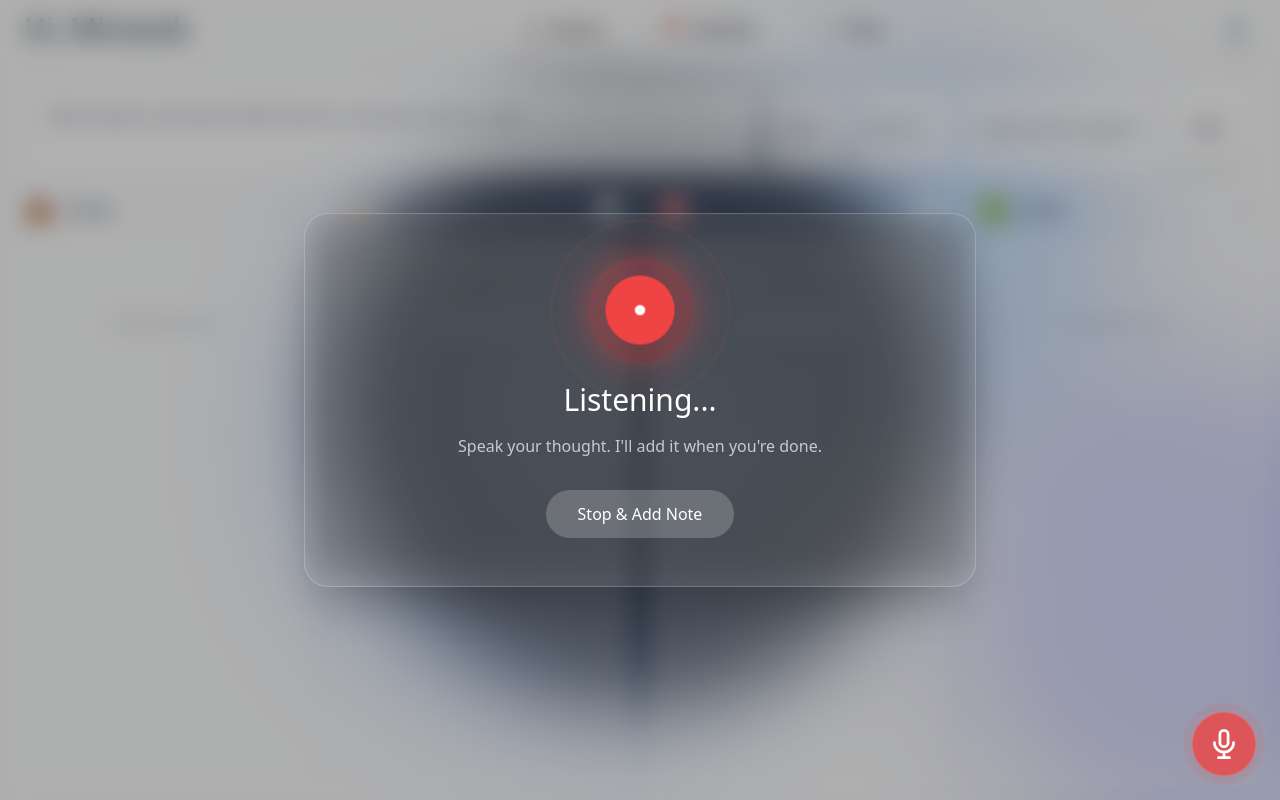
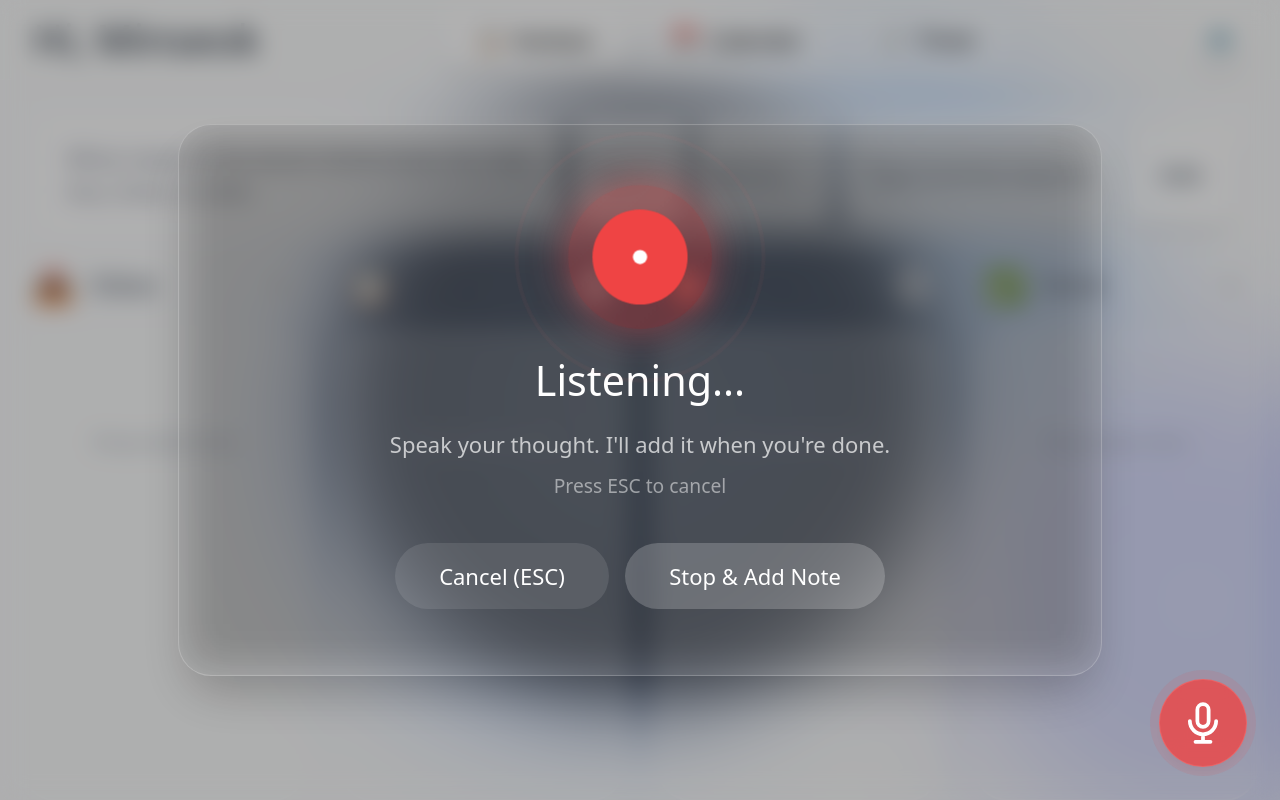
Before and after one commit to euteryu/Kalenote, a React (Vite) app: page / in a window 1280 px wide. Both pictures are taken after a click on the button "Voice Input (Ctrl+K)". Built offline with nearby package versions, Linux system fonts and the light colour scheme.

Commit message:
font increased timer fixed

```diff
--- a/src/components/Timer/TimerView.tsx
+++ b/src/components/Timer/TimerView.tsx
@@ -6,10 +6,8 @@ export const TimerView = () => {
   const [isRunning, setIsRunning] = useState(false);
   const [isPaused, setIsPaused] = useState(false);
 
-  // Timer state (HH:MM:SS)
-  const [hours, setHours] = useState(0);
-  const [minutes, setMinutes] = useState(25);
-  const [seconds, setSeconds] = useState(0);
+  // Timer state - use total seconds for accurate countdown
+  const [totalSeconds, setTotalSeconds] = useState(1500); // 25 minutes default
 
   // Input state - store as strings for better input control
   const [inputHours, setInputHours] = useState('00');
@@ -22,36 +20,25 @@ export const TimerView = () => {
   const intervalRef = useRef<number | null>(null);
   const startTimeRef = useRef<number>(0);
 
+  // Derive hours, minutes, seconds from totalSeconds
+  const hours = Math.floor(totalSeconds / 3600);
+  const minutes = Math.floor((totalSeconds % 3600) / 60);
+  const seconds = totalSeconds % 60;
+
   // Timer countdown
   useEffect(() => {
     if (!isRunning || isPaused || mode !== 'timer') return;
 
     intervalRef.current = window.setInterval(() => {
-      setSeconds((s) => {
-        if (s > 0) return s - 1;
-
-        setMinutes((m) => {
-          if (m > 0) {
-            setSeconds(59);
-            return m - 1;
-          }
-
-          setHours((h) => {
-            if (h > 0) {
-              setMinutes(59);
-              setSeconds(59);
-              return h - 1;
-            }
-
-            // Timer finished
-            setIsRunning(false);
-            if (intervalRef.current) clearInterval(intervalRef.current);
-            playSound();
-            return 0;
-          });
+      setTotalSeconds((prev) => {
+        if (prev <= 0) {
+          // Timer finished
+          setIsRunning(false);
+          if (intervalRef.current) clearInterval(intervalRef.current);
+          playSound();
           return 0;
-        });
-        return 0;
+        }
+        return prev - 1;
       });
     }, 1000);
 
@@ -99,11 +86,10 @@ export const TimerView = () => {
       const m = parseInt(inputMinutes) || 0;
       const s = parseInt(inputSeconds) || 0;
 
-      if (h === 0 && m === 0 && s === 0) return;
+      const total = h * 3600 + m * 60 + s;
+      if (total === 0) return;
 
-      setHours(h);
-      setMinutes(m);
-      setSeconds(s);
+      setTotalSeconds(total);
     }
 
     setIsRunning(true);
@@ -123,9 +109,10 @@ export const TimerView = () => {
     setIsPaused(false);
 
     if (mode === 'timer') {
-      setHours(parseInt(inputHours) || 0);
-      setMinutes(parseInt(inputMinutes) || 0);
-      setSeconds(parseInt(inputSeconds) || 0);
+      const h = parseInt(inputHours) || 0;
+      const m = parseInt(inputMinutes) || 0;
+      const s = parseInt(inputSeconds) || 0;
+      setTotalSeconds(h * 3600 + m * 60 + s);
     } else {
       setStopwatchTime(0);
     }
--- a/src/components/VoiceOverlay.tsx
+++ b/src/components/VoiceOverlay.tsx
@@ -4,7 +4,7 @@ import { useStore } from '../store';
 import { useToast } from '../hooks/useToast';
 
 export const VoiceOverlay = () => {
-  const { isVoiceActive, setVoiceActive, addTask } = useStore();
+  const { isVoiceActive, setVoiceActive, addTask, currentView } = useStore();
   const { addToast } = useToast();
   const [transcript, setTranscript] = useState('');
   const [isListening, setIsListening] = useState(false);
@@ -96,6 +96,15 @@ export const VoiceOverlay = () => {
     }
   };
 
+  const cancelVoice = () => {
+    if (recognitionRef.current && isListening) {
+      recognitionRef.current.stop();
+      setIsListening(false);
+      setVoiceActive(false);
+      setTranscript('');
+    }
+  };
+
   const submitVoiceNote = (text: string) => {
     addTask({
       content: text,
@@ -108,11 +117,18 @@ export const VoiceOverlay = () => {
     setVoiceActive(false);
   };
 
-  // Listen for "Hey Kale" wake word (simplified - just button for now)
+  // Keyboard shortcuts
   useEffect(() => {
     const handleKeyDown = (e: KeyboardEvent) => {
-      // Ctrl/Cmd + K to activate voice
-      if ((e.ctrlKey || e.metaKey) && e.key === 'k') {
+      // Escape to cancel voice mode
+      if (e.key === 'Escape' && isVoiceActive) {
+        e.preventDefault();
+        cancelVoice();
+        return;
+      }
+
+      // Ctrl/Cmd + K to activate voice (only in Kanban view)
+      if ((e.ctrlKey || e.metaKey) && e.key === 'k' && currentView === 'kanban') {
         e.preventDefault();
         if (!isVoiceActive) {
           startListening();
@@ -122,7 +138,12 @@ export const VoiceOverlay = () => {
 
     window.addEventListener('keydown', handleKeyDown);
     return () => window.removeEventListener('keydown', handleKeyDown);
-  }, [isVoiceActive]);
+  }, [isVoiceActive, currentView]);
+
+  // Only show voice button in Kanban view
+  if (currentView !== 'kanban') {
+    return null;
+  }
 
   return (
     <>
@@ -177,6 +198,7 @@ export const VoiceOverlay = () => {
             exit={{ opacity: 0 }}
             transition={{ duration: 0.3 }}
             className="fixed inset-0 z-40 flex items-center justify-center backdrop-blur-md bg-black/30"
+            onClick={cancelVoice}
           >
             <motion.div
               initial={{ scale: 0.9, opacity: 0, y: 20 }}
@@ -184,6 +206,7 @@ export const VoiceOverlay = () => {
               exit={{ scale: 0.9, opacity: 0, y: 20 }}
               transition={{ type: 'spring', damping: 25, stiffness: 300 }}
               className="bg-white/10 backdrop-blur-xl rounded-3xl p-12 shadow-2xl border border-white/20 max-w-2xl w-full mx-4"
+              onClick={(e) => e.stopPropagation()}
             >
               <div className="text-center">
                 {/* Pulsing microphone */}
@@ -244,12 +267,21 @@ export const VoiceOverlay = () => {
                 </motion.h2>
 
                 <motion.p
-                  className="text-white/70 mb-8"
+                  className="text-white/70 mb-2"
                   initial={{ opacity: 0 }}
                   animate={{ opacity: 1 }}
                   transition={{ delay: 0.3 }}
                 >
                   Speak your thought. I'll add it when you're done.
+                </motion.p>
+
+                <motion.p
+                  className="text-white/50 text-sm mb-8"
+                  initial={{ opacity: 0 }}
+                  animate={{ opacity: 1 }}
+                  transition={{ delay: 0.4 }}
+                >
+                  Press ESC to cancel
                 </motion.p>
 
                 {transcript && (
@@ -262,14 +294,24 @@ export const VoiceOverlay = () => {
                   </motion.div>
                 )}
 
+                <div className="flex gap-3 justify-center">
+                  <motion.button
+                    onClick={cancelVoice}
+                    className="px-8 py-3 bg-white/10 hover:bg-white/20 text-white rounded-full transition-colors"
+                    whileHover={{ scale: 1.05 }}
+                    whileTap={{ scale: 0.95 }}
+                  >
+                    Cancel (ESC)
+                  </motion.button>
                   <motion.button
                     onClick={stopListening}
-                  className="px-8 py-3 bg-white/20 hover:bg-white/30 text-white rounded-full transition-colors"
+                    className="px-8 py-3 bg-white/20 hover:bg-white/30 text-white rounded-full transition-colors font-medium"
                     whileHover={{ scale: 1.05 }}
                     whileTap={{ scale: 0.95 }}
                   >
                     Stop & Add Note
                   </motion.button>
+                </div>
               </div>
             </motion.div>
           </motion.div>
--- a/src/index.css
+++ b/src/index.css
@@ -8,6 +8,13 @@ html, body, #root {
   height: 100%;
   overflow: hidden;
   position: fixed;
+}
+
+/* Increase all font sizes by 6px */
+@layer base {
+  html {
+    font-size: 22px; /* Base was 16px, now 22px (+6px) */
+  }
 }
 
 /* Custom scrollbar styling for glassmorphic theme */
```
Also changed, not shown: 1 other file (tests, documents, lock files or other folders). Lines whose indentation alone changed are shown as unchanged.
